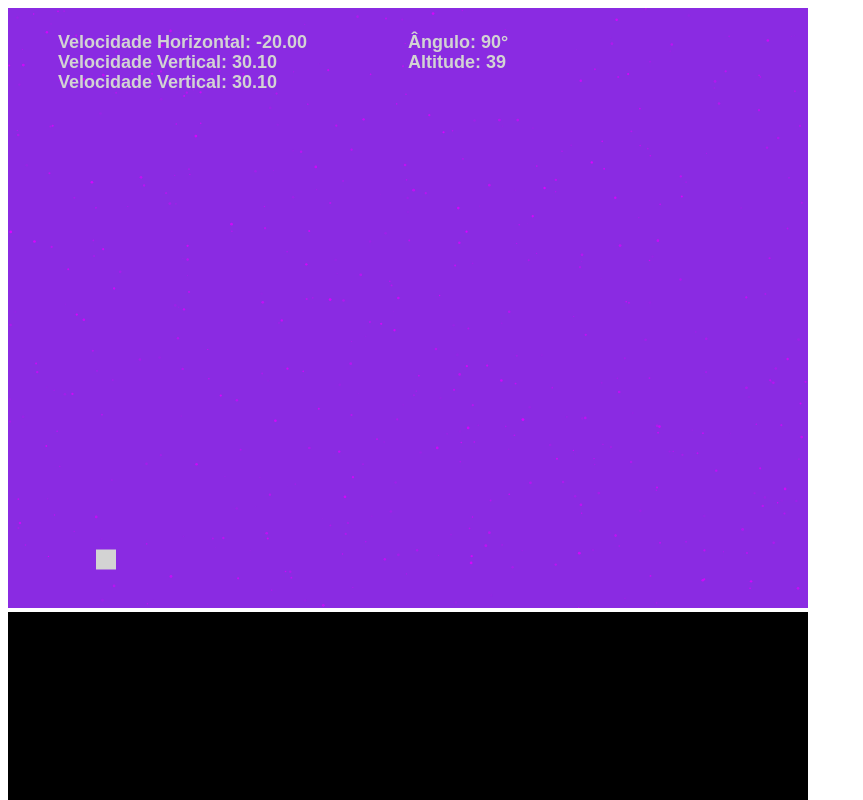
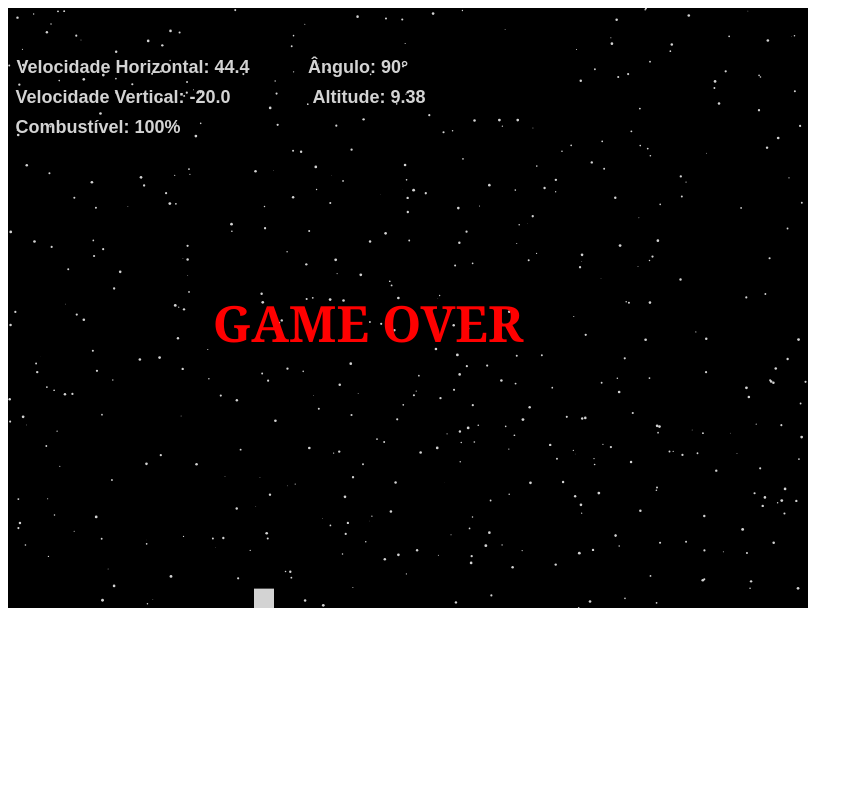
Before and after one commit to Barbarazotto/lopal-moonlander, a plain HTML site: page index.html in a window 1280 px wide. Shown: the top 800 px of the page, without its empty margins (0-863 px from the left). Drawn offline with Linux system fonts and the light colour scheme.

Commit message:
Alterações do Jogo Moonlander

```diff
--- a/index.html
+++ b/index.html
@@ -3,12 +3,12 @@
 <head>
     <meta charset="UTF-8">
     <meta name="viewport" content="width=device-width, initial-scale=1.0">
-     <title>Alunissagem"</title>
+    <title>ALUNISSAGEM</title>
 </head>
 <body>
-     <canvas id="jogo" width="800" height="600" style="background-color:blueviolet"></canvas>
-     <canvas id="jogo" width="800" height="600" style="background-color:black"></canvas>
-     <script src="jogo.js">
+    <canvas id = 'jogo' width ='800' height ='600' style="background-color: rgb(0, 0, 0);"></canvas>
+    <script src ='jogo.js'>
 
     </script>
 </body>
+</html>
--- a/jogo.js
+++ b/jogo.js
@@ -1,309 +1,217 @@
 //Moonlander. Um jogo de alunissagem
-//Bárbara Santana Zotto (https://github.com/Barbarazotto)
-//28/03/2025
-//Versão 0.1.0
+ //Bárbara Santana Zotto (https://github.com/Barbarazotto)
+ //28/03/2025
+ //Versão 0.1.0
 
-/** @type {HTMLCanvasElement} */
-
-//Seção de Moelagem de dados
-// Moonlander. Um jogo de alunissagem
-
-// Bruna Luise https://github.com/luiseBru)
-
-// 28/03/20 mostrar o combustível como porcentagem25
-
-// Versão 0.1.0
-
-/** @type {HTMLCanvasElement} */
+/** @type {HTMLCanvasElement}*/
 
 //Seção de Modelagem de dados
+let canvas = document.querySelector('#jogo');
+let contexto = canvas.getContext('2d');
 
-let canvas = document.querySelector("#jogo");
-let contexto = canvas.getContext("2d");
-let lancamentoPelaEsquerda = (Math.round(Math.random()) == 0)
-
+let lancamentoEsquerda = (Math.round(Math.random()) == 0)
 
 let moduloLunar = {
-
     posicao: {
-        x: lancamentoPelaEsquerda ? 100 : 700,
-        y: 100
+        x:lancamentoEsquerda ? 100: 700,
+        y:100
     },
-    angulo: lancamentoPelaEsquerda ? -Math.PI/2 : Math.PI/2,
+    angulo: lancamentoEsquerda ? -Math.PI/2 : Math.PI/2,
     largura: 20,
-    altura: 20,
-    cor: "lightgray",
+    altura:20,
+    cor: 'lightgrey',
     motorLigado: false,
     velocidade: {
-        x:lancamentoPelaEsquerda ? 2 : -2,
+        x: lancamentoEsquerda ? 2 : -2,
         y: 0
     },
-
     combustivel: 1000,
-    rotacaoAntiHorario: false,
-    rotacaoHorario: false
-};
+    rotacaoEsquerda: false,
+    rotacaoDireita: false
+}
 
 let estrelas = [];
-for(let i = 0; i < 500 ; i++){
+
+for(let i = 0; i < 500; i++){
     estrelas[i] = {
         x: Math.random() * canvas.width,
-        y: Math.random() * canvas.height,
+        y: Math.random()* canvas.height,
         raio: Math.sqrt(2 * Math.random()),
         brilho: 1.0,
-        apagante: true,
+        apagando: true,
         cintilacao: 0.05 * Math.random()
 
     }
-
 }
 
 
-//Seção de visualização
-
+//Seção de Visualização
 function desenharModuloLunar(){
     contexto.save();
     contexto.beginPath();
-    contexto.translate(moduloLunar.posicao.x, moduloLunar.posicao.y);
+    contexto.translate (moduloLunar.posicao.x, moduloLunar.posicao.y);
     contexto.rotate(moduloLunar.angulo);
-    contexto.rect(moduloLunar.largura * -0.5, moduloLunar.altura * -0.5,
-         moduloLunar.largura, moduloLunar.altura);
+    contexto.rect(moduloLunar.largura * -0.5, moduloLunar.altura * -0.5, moduloLunar.largura, moduloLunar.altura);
     contexto.fillStyle = moduloLunar.cor;
     contexto.fill();
     contexto.closePath();
-    if(moduloLunar.motorLigado){
+    if (moduloLunar.motorLigado){
         desenharChama();
-        consumoCombustivel();
     }
-
     contexto.restore();
 }
 
 function desenharChama(){
     contexto.beginPath();
     contexto.moveTo(moduloLunar.largura * -0.5, moduloLunar.altura * 0.5);
-    contexto.lineTo(moduloLunar.largura * 0.5, moduloLunar.altura * 0.5);
-
-    //Determina o tamanho da chama
-
-    contexto.lineTo(0, moduloLunar.altura * 0.5 + Math.random() * 35 );
-    contexto.closePath();
-    contexto.fillStyle = "orange";
-    contexto.fill();
+    contexto.lineTo(moduloLunar.largura * 0.5, moduloLunar.altura * 0.5)
+    contexto.lineTo(0, moduloLunar.altura * 0.5 + Math.random ()* 25);
+    //contexto.lineTo(moduloLunar.largura * -0.5, moduloLunar.altura*0.5);
+    contexto.closePath()
+    contexto.fillStyle = 'orange';
+    contexto.fill()
 }
 
-function mostrarAngulo(){
-    contexto.font = "bold 18px Arial";
-    contexto.textAlign = "left";
-    contexto.textBaseLine = "middle";
-    contexto.fillStyle = "lightgray";
-    let angulo = `Ângulo: ${(moduloLunar.angulo * 180 / Math.PI).toFixed(0)}°`;
-    contexto.fillText(angulo, 400, 40);
-
+function mostrarTexto(mensagem, x, y){
+    contexto.font = 'bold 18px Arial'
+    contexto.textAlign = 'center'
+    contexto.textBaseline = 'middle'
+    contexto.fillStyle = 'lightgray'
+    contexto.fillText(mensagem, x, y);
 }
 
-function mostrarAltitude(){
-    contexto.font = "bold 18px Arial";
-    contexto.textAlign = "left";
-    contexto.textBaseLine = "middle";
-    contexto.fillStyle = "lightgray";
-    let angulo = `Altitude: ${(canvas.height - moduloLunar.posicao.y -
-
-                                    0.5 * moduloLunar.altura).toFixed(0)}`;
-
-    contexto.fillText(angulo, 400, 60);
+function mostrarvelocidade(){
+    let velocidadeH = `Velocidade Horizontal: ${(10*moduloLunar.velocidade.y).toFixed(1)}`;
+    mostrarTexto(velocidadeH, 125, 60);
+    let velocidadeV = `Velocidade Vertical: ${(10*moduloLunar.velocidade.x).toFixed(1)}`;
+    mostrarTexto(velocidadeV, 115 ,90);
 }
 
-function mostrarAngulo(){
-    contexto.font = "bold 18px Arial";
-    contexto.textAlign = "left";
-    contexto.textBaseLine = "middle";
-    contexto.fillStyle = "lightgray";
-    let angulo = `Ângulo: ${(moduloLunar.angulo * 180 / Math.PI).toFixed(0)}°`;
-    contexto.fillText(angulo, 400, 40);
-
+function mostrarCombustivel(){
+    let combustivel = `Combustível: ${((moduloLunar.combustivel /1000)*100).toFixed(0)}%`;
+    mostrarTexto(combustivel, 90, 120);
 }
 
-
-function mostrarVelocidadeHorizontal(){
-    contexto.font = "bold 18px Arial";
-    contexto.textAlign = "left";
-    contexto.textBaseLine = "middle";
-    contexto.fillStyle = "lightgray";
-    let velocidade = `Velocidade Horizontal: ${(10 * moduloLunar.velocidade.x).toFixed(2)}`;
-    contexto.fillText(velocidade, 50, 40);
-
+function mostrarangulo(){
+    let angulo = `Ângulo: ${(moduloLunar.angulo * 180/Math.PI).toFixed(0)}°`;
+    mostrarTexto(angulo, 350, 60);
 }
-
-function mostrarVelocidadeVertical(){
-    mostrarIndicador(
-        mensagem =`Velocidade Vertical: ${(10 * moduloLunar.velocidade.y).toFixed(2)}`,
-        x=50,
-        y=60
-
-    )
-
-}
-
-    /*contexto.font = "bold 18px Arial";
-    contexto.textAlign = "left";
-    contexto.textBaseLine = "middle";
-    contexto.fillStyle = "lightgray";
-    let velocidade = `Velocidade Vertical: ${(10 * moduloLunar.velocidade.y).toFixed(2)}`;
-    contexto.fillText(velocidade, 50, 60);
-
-}*/
-
-function mostrarCombustivel(){
-
-    mostrarIndicador(
-        mensagem =`Velocidade Vertical: ${(10 * moduloLunar.velocidade.y).toFixed(2)}`,
-        x=50,
-        y=80
-
-    )
-
+function mostraraltitude(){
+    let latitude = `Altitude: ${(canvas.height - moduloLunar.posicao.y).toFixed(2)}`;
+    mostrarTexto(latitude, 361, 90);
 }
 
 function desenharEstrelas(){
     contexto.save();
-    for(let i = 0; i < estrelas.length; i++) {
+    for (let i = 0; i < estrelas.length; i++){
         let estrela = estrelas[i];
         contexto.beginPath();
         contexto.arc(estrela.x, estrela.y, estrela.raio, 0, 2*Math.PI);
         contexto.closePath();
-        contexto.fillStyle = `rgba(225, 0, 255,   ${estrela.brilho}  )`;
-        //contexto.fillStyle = "rgba(255, 255, 255, " + estrela.brilho + ")";
+        contexto.fillStyle = `white ${estrela.brilho} )`;
         contexto.fill();
-        if(estrela.apagando){
-            estrela.brilho -= estrela.cintilacao;
-            if(estrela.brilho <= 0.1){
+        if (estrela.apagando){
+            estrela.brilho -= estrela.cintilacao/2;
+            if (estrela.brilho <= 0.1){
                 estrela.apagando = false;
-            }
+        }
+    }else {
+        estrela.brilho += estrela.cintilacao/2;
+        if (estrela.brilho >= 0.95){
+            estrela.apagando = true
+        }
+    }
+    }
+    contexto.restore();
+}
 
-        } else {
-            estrela.brilho += estrela.cintilacao;
-            if(estrela.brilho >= 0.95){
-                estrela.apagando = true;
-            }
-
-        }
-
+function gastarCombustivel(){
+    if (moduloLunar.combustivel > 0){
+        moduloLunar.combustivel --
+    }else{
+        moduloLunar.combustivel = 0
+        moduloLunar.motorLigado = false
     }
-
-    contexto.restore();
-
 }
 
 function desenhar(){
-    //limpar a tela
-    contexto.clearRect(0, 0, canvas.width, canvas.height);
-    //Esta função atualiza a posição do módulo lunar em função da gravidade
-    atracaoGravitacional();
-    desenharEstrelas();
-    desenharModuloLunar();
-    mostrarAltitude();
-    mostrarAngulo();
-    mostrarVelocidadeHorizontal();
-    mostrarVelocidadeVertical();
-    mostrarCombustivel();
+    contexto.clearRect(0,0,canvas.width, canvas.height);
+    //Essa função atualiza o posição do modulo lunar em função da gravidade
+     atracaoGravitacional();
+     desenharEstrelas();
+     desenharModuloLunar();
+     mostrarvelocidade();
+     mostrarangulo();
+     mostraraltitude();
+     mostrarCombustivel();
 
+     //Essa função repete a execução de desenhar a cada atualização de tela (ou a cada quadro)
+     if (moduloLunar.posicao.y >= (canvas.height - 0.5 * moduloLunar.altura )) {
+        if (moduloLunar.velocidade.y <= 0.5 || Math.abs(moduloLunar.velocidade.x) >= 0.5 || 5 < Math.abs(moduloLunar.angulo)){;
+            contexto.font = 'bold 50px Georgia'
+            contexto.textAlign = 'center'
+            contexto.textBaseline = 'middle'
+            contexto.fillStyle = 'red'
+            return contexto.fillText('GAME OVER', 360, 320);
 
-    //Esta função repete a execução da função desenhar a cada quadro
-    if(moduloLunar.posicao.y >= (canvas.height - 0.5 * moduloLunar.altura )){
-        if( moduloLunar.velocidade.y >= 0.5 ||
-            Math.abs(moduloLunar.velocidade.x) >= 0.5 ||
-            5 < Math.abs(moduloLunar.angulo)
-        )
-
-        {
-            return mostrarResultado("Você morreu !", cor = "red");
-
-        }else{
-            return mostrarResultado("Você pousou com sucesso!", cor = "green");
-
+        }else {
+            contexto.font = 'bold 50px Georgia'
+            contexto.textAlign = 'center'
+            contexto.textBaseline = 'middle'
+            contexto.fillStyle = 'green'
+            return contexto.fillText('VOCÊ CONSEGUIU POUSAR!', 400, 320);
         }
-
     }
-
-    requestAnimationFrame(desenhar);
-
+     requestAnimationFrame (desenhar);
 }
 
-function mostrarResultado(mensagem, cor){
-    contexto.font = "bold 40px Calibri";
-    contexto.textAlign = "center";
-    contexto.textBaseline = "middle";
-    contexto.fillStyle = cor;
-    contexto.fillText(mensagem, canvas.width/2, canvas.height/2);
-}
-
-function mostrarIndicador(mensagem, x, y){
-    contexto.font = "bold 18px Arial";
-    contexto.textAlign = "left";
-    contexto.textBaseLine = "middle";
-    contexto.fillStyle = "lightgray";
-    contexto.fillText(mensagem, x, y);
-
-}
-
-//Seção de controle
-//Pressionando a seta para cima para ligar o motor
-document.addEventListener("keydown", teclaPressionada);
+   //Seção de controle
+document.addEventListener('keydown', teclaPressionada);
 function teclaPressionada(evento){
     if(evento.keyCode == 38 && moduloLunar.combustivel > 0){
         moduloLunar.motorLigado = true;
-    } else if(evento.keyCode == 39){
-        moduloLunar.rotacaoAntiHorario = true;
-    } else if(evento.keyCode == 37){
-        moduloLunar.rotacaoHorario = true;
+        gastarCombustivel()
+    }
+     else if(evento.keyCode == 39){
+       moduloLunar.rotacaoEsquerda = true;
+
+    }
+     else if(evento.keyCode == 37){
+        moduloLunar.rotacaoDireita = true;
+
+    }
+}
+    //soltando a tecla
+document.addEventListener('keyup', teclaSolta);
+function teclaSolta(evento){
+    if(evento.keyCode == 38){
+        moduloLunar.motorLigado = false;
+
+    }else if(evento.keyCode == 39){
+        moduloLunar.rotacaoEsquerda = false;
+
+    }
+     else if(evento.keyCode == 37){
+        moduloLunar.rotacaoDireita = false;
 
     }
 
 }
 
-//Soltando a seta para cima para desligar o motor
-document.addEventListener("keyup", teclaSolta);
-function teclaSolta(evento){
-    if(evento.keyCode == 38){
-        moduloLunar.motorLigado = false;
-    } else if(evento.keyCode == 39){
-         moduloLunar.rotacaoAntiHorario = false;
-    } else if(evento.keyCode == 37){
-        moduloLunar.rotacaoHorario = false;
-    }
-
-}
-
-function consumoCombustivel(){
-    if(moduloLunar.combustivel > 0){
-        moduloLunar.combustivel--;
-    }else{
-        moduloLunar.combustivel = 0;
-        moduloLunar.motorLigado = false;
-    }
-
-}
-
-let gravidade = 0.01;
+let gravidade = 0.02;
 function atracaoGravitacional(){
     moduloLunar.posicao.x += moduloLunar.velocidade.x;
     moduloLunar.posicao.y += moduloLunar.velocidade.y;
-    if(moduloLunar.rotacaoAntiHorario){
-        moduloLunar.angulo += Math.PI/180;
-    } else if (moduloLunar.rotacaoHorario){
-        moduloLunar.angulo -= Math.PI/180;
 
+    if(moduloLunar.rotacaoEsquerda){
+        moduloLunar.angulo += Math.PI / 180;
+    } else if(moduloLunar.rotacaoDireita){
+        moduloLunar.angulo -= Math.PI / 180;
     }
-
     if(moduloLunar.motorLigado){
-        moduloLunar.velocidade.y -= 0.0115 * Math.cos(moduloLunar.angulo);
-        moduloLunar.velocidade.x += 0.0115 * Math.sin(moduloLunar.angulo);
+        moduloLunar.velocidade.y -= 0.08 * Math.cos(moduloLunar.angulo);
+        moduloLunar.velocidade.x += 0.08 * Math.sin(moduloLunar.angulo);
     }
-
     moduloLunar.velocidade.y += gravidade;
-
-
 }
-
-desenhar()
+desenhar();
```
Lines whose indentation alone changed are shown as unchanged.
